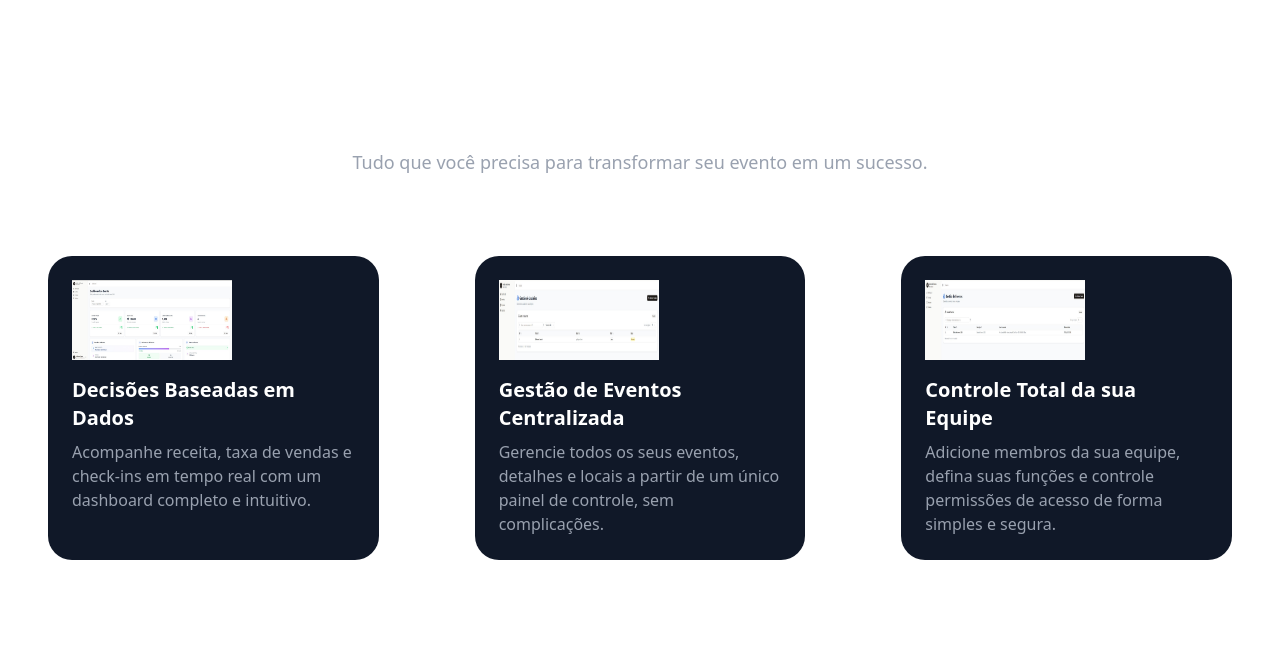
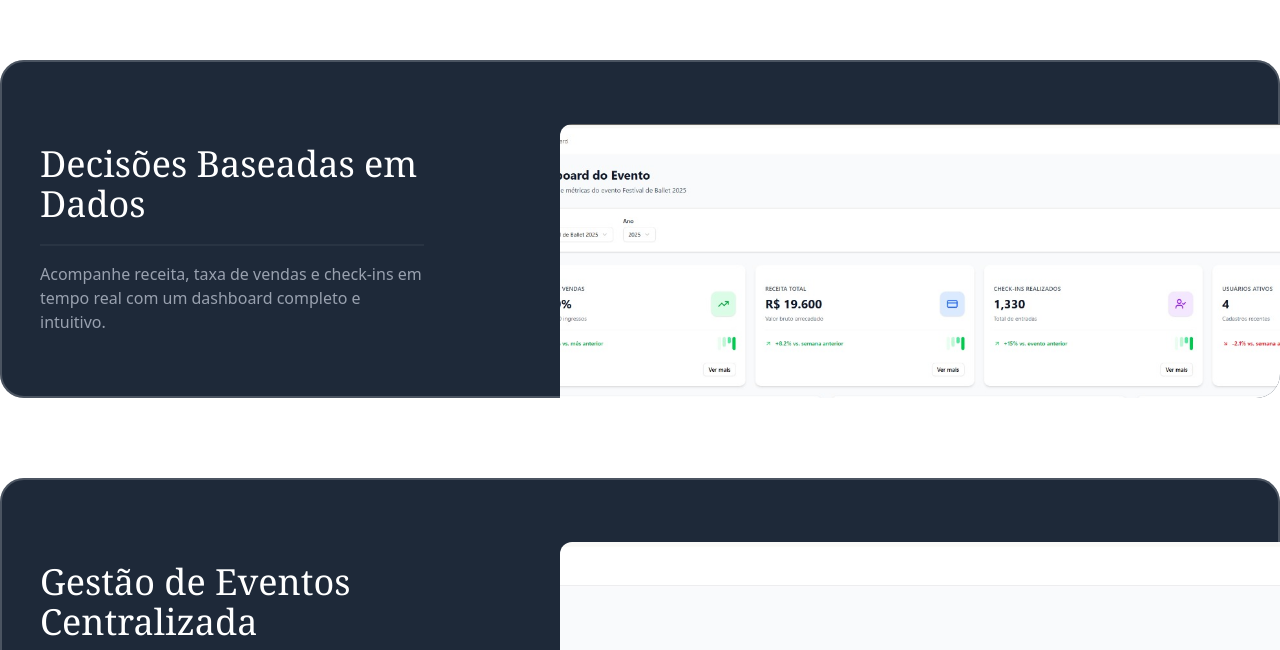
Before and after one commit to juanevangelista1/plataforma-de-eventos, a Next.js app: page / in a window 1280 px wide. Shown: the part 1330-1980 px from the top of the page. Built offline with nearby package versions, Linux system fonts and the light colour scheme.

Commit message:
Feat: Adds rocket icon and adjusts text in Hero and Pricing sections; updates product section to use images with cloneElement and improves layout structure.

```diff
--- a/src/components/landing/BenefitsSection/BenefitsSection.tsx
+++ b/src/components/landing/BenefitsSection/BenefitsSection.tsx
@@ -1,5 +1,5 @@
 import { Card } from '@/components/ui/Card';
-import { Zap, Users, BarChartBig, ClipboardList } from 'lucide-react';
+import { Zap, Users, BarChartBig, ClipboardList, Rocket } from 'lucide-react';
 
 const benefits = [
 	{
@@ -35,7 +35,7 @@ export function BenefitsSection() {
 					Controle Total do Seu Evento, do Início ao Fim
 				</h2>
 				<p className='text-gray-400 mt-2 text-lg sm:text-xl'>
-					Tudo que você precisa para transformar seu evento em um sucesso.
+					Tudo que você precisa para transformar seu evento em um sucesso.{' '}
 				</p>
 			</div>
 
--- a/src/components/landing/Hero/Hero.tsx
+++ b/src/components/landing/Hero/Hero.tsx
@@ -1,4 +1,5 @@
 import { Button } from '@/components/ui/Button';
+import { Rocket } from 'lucide-react';
 
 export function HeroSection() {
 	return (
@@ -6,14 +7,17 @@ export function HeroSection() {
 			id='hero'
 			className='relative mx-auto mt-24 md:mt-32 max-w-7xl px-4 text-center'>
 			<h1 className='bg-gradient-to-br from-white to-white/40 bg-clip-text py-6 text-4xl font-medium leading-tight tracking-tighter text-transparent sm:text-5xl md:text-7xl lg:text-8xl'>
-				A nova forma de gerenciar e vender espaços para eventos
+				A nova forma de gerenciar e vender para os seus eventos
 			</h1>
 			<p className='mb-12 text-lg tracking-tight text-gray-400 md:text-xl'>
 				Nossa plataforma simplifica a descoberta, contratação e gestão de locais incríveis, conectando
 				proprietários a organizadores de eventos.
 			</p>
-			<Button className='mx-auto w-fit rounded-lg px-6 py-3 font-semibold text-white shadow-md bg-gradient-to-r from-[#4d7ab6] to-[#004aad] hover:shadow-xl hover:-translate-y-0.5 active:scale-95 transition-all duration-300'>
-				<span>Comece Agora &rarr;</span>
+			<Button className='group mx-auto w-2xs rounded-lg px-6 py-3 font-semibold text-white shadow-md bg-gradient-to-r from-[#4d7ab6] to-[#004aad] hover:shadow-xl duration-300'>
+				<div className='flex items-center gap-4 justify-center'>
+					<span className='text-white text-lg'>Comece agora</span>
+					<Rocket className='w-6 h-6 text-brand-light transition-transform duration-300 group-hover:scale-115' />
+				</div>
 			</Button>
 		</section>
 	);
--- a/src/components/landing/PricingSection/PricingSection.tsx
+++ b/src/components/landing/PricingSection/PricingSection.tsx
@@ -23,7 +23,7 @@ export function PricingSection() {
 						<h3 className='text-xl font-semibold text-white'>{tier.name}</h3>
 						<p className='text-4xl font-bold my-4 text-white'>
 							{tier.price}
-							<span className='text-sm font-normal text-gray-400'>/mês</span>
+							<span className='text-sm font-normal text-gray-400'> / mês</span>
 						</p>
 						<ul className='space-y-3 mb-6 flex-grow text-gray-300'>
 							{tier.features.map((feature) => (
@@ -36,8 +36,8 @@ export function PricingSection() {
 							))}
 						</ul>
 						<Button
-							variant='outline'
-							className='w-full'>
+							variant='ghost'
+							className='mx-auto w-full rounded-lg px-6 py-3 font-semibold text-white shadow-md bg-gradient-to-r from-[#4d7ab6] to-[#004aad] hover:shadow-xl hover:-translate-y-0.5 active:scale-95 transition-all duration-300'>
 							Assinar
 						</Button>
 					</Card>
--- a/src/components/landing/ProductSection/ProductSection.tsx
+++ b/src/components/landing/ProductSection/ProductSection.tsx
@@ -1,16 +1,17 @@
-import { Card } from '@/components/ui/Card';
+import Image from 'next/image';
+import React from 'react'; // Import React to use cloneElement
+
+// Importe suas imagens
 import ImageDashboard from '../../../../public/images/ProductSection/Image-Dashboard.jpeg';
+import ImageEvent from '../../../../public/images/ProductSection/Image-Gestão.jpeg';
 import ImageUser from '../../../../public/images/ProductSection/Image-gestão-usuario.jpeg';
-import ImageEvent from '../../../../public/images/ProductSection/Image-Gestão.jpeg';
-import Image from 'next/image';
 
 const benefits = [
 	{
-		icon: (
+		image: (
 			<Image
 				src={ImageDashboard}
-				alt='Dashboard'
-				className='w-40 h-20'
+				alt='Dashboard da plataforma'
 			/>
 		),
 		title: 'Decisões Baseadas em Dados',
@@ -18,11 +19,10 @@ const benefits = [
 			'Acompanhe receita, taxa de vendas e check-ins em tempo real com um dashboard completo e intuitivo.',
 	},
 	{
-		icon: (
+		image: (
 			<Image
-				src={ImageUser}
-				alt='Dashboard'
-				className='w-40 h-20'
+				src={ImageEvent}
+				alt='Tela de gestão de eventos'
 			/>
 		),
 		title: 'Gestão de Eventos Centralizada',
@@ -30,43 +30,46 @@ const benefits = [
 			'Gerencie todos os seus eventos, detalhes e locais a partir de um único painel de controle, sem complicações.',
 	},
 	{
-		icon: (
+		image: (
 			<Image
-				src={ImageEvent}
-				alt='Dashboard'
-				className='w-40 h-20'
+				src={ImageUser}
+				alt='Tela de gestão de usuários'
 			/>
 		),
-		title: 'Controle Total da sua Equipe',
+		title: 'Controle Total dos Usuários',
 		description:
-			'Adicione membros da sua equipe, defina suas funções e controle permissões de acesso de forma simples e segura.',
+			'Gerencie permissões e acessos de usuários com facilidade, garantindo segurança e eficiência na administração do seu evento.',
 	},
 ];
 
 export function ProductSection() {
 	return (
-		<section
-			id='benefits'
-			className='py-20 px-4'>
-			<div className='text-center mb-12 max-w-3xl mx-auto'>
-				<h2 className='text-3xl sm:text-4xl font-bold text-white'>
-					Controle Total do Seu Evento, do Início ao Fim
-				</h2>
-				<p className='text-gray-400 mt-2 text-lg'>
-					Tudo que você precisa para transformar seu evento em um sucesso.
-				</p>
-			</div>
-			<div className='max-w-7xl mx-auto grid grid-cols-1 md:grid-cols-3 gap-8'>
-				{benefits.map((benefit) => (
-					<Card
-						key={benefit.title}
-						className='p-8 text-center md:text-left hover:shadow-2xl hover:scale-105 transition-all duration-300'>
-						<div className='mb-4'>{benefit.icon}</div>
-						<h3 className='text-xl font-semibold mb-2 text-white'>{benefit.title}</h3>
-						<p className='text-gray-400'>{benefit.description}</p>
-					</Card>
-				))}
-			</div>
-		</section>
+		<div className='flex flex-col mt-10 md:mt-20 gap-20 lg:max-w-7xl mx-auto p-4 md:p-0'>
+			{benefits.map((benefit, benefitIndex) => (
+				<section
+					className='bg-gray-800 overflow-hidden rounded-3xl z-0 after:-z-10 after:content-[""] after:absolute after:inset-0 after:outline-2 after:-outline-offset-2 after:rounded-3xl after:outline-white/20 after:pointer-events-none pb-0 px-8 pt-8 md:pt-12 md:px-10 lg:pt-16 lg:pr-6 sticky'
+					key={benefit.title}
+					style={{
+						top: `calc(64px + ${benefitIndex * 40}px)`,
+					}}>
+					<div className='lg:grid lg:grid-cols-[minmax(0,_384px)_1fr] lg:gap-24'>
+						<div className='lg:pb-16 lg:max-w-96'>
+							<h3 className='font-serif text-2xl mt-2 md:text-4xl md:mt-5 text-white'>{benefit.title}</h3>
+							<hr className='border-t-2 border-white/5 mt-4 md:mt-5' />
+							<p className='text-gray-400 mt-4'>{benefit.description}</p>
+						</div>
+
+						<div className='relative'>
+							<div className='mt-8 -mb-16 md:-mb-24 lg:mt-0 lg:absolute lg:inset-0'>
+								{React.cloneElement(benefit.image, {
+									className:
+										'w-full h-full object-cover rounded-xl lg:translate-x-10 transition-transform duration-500',
+								})}
+							</div>
+						</div>
+					</div>
+				</section>
+			))}
+		</div>
 	);
 }
```
